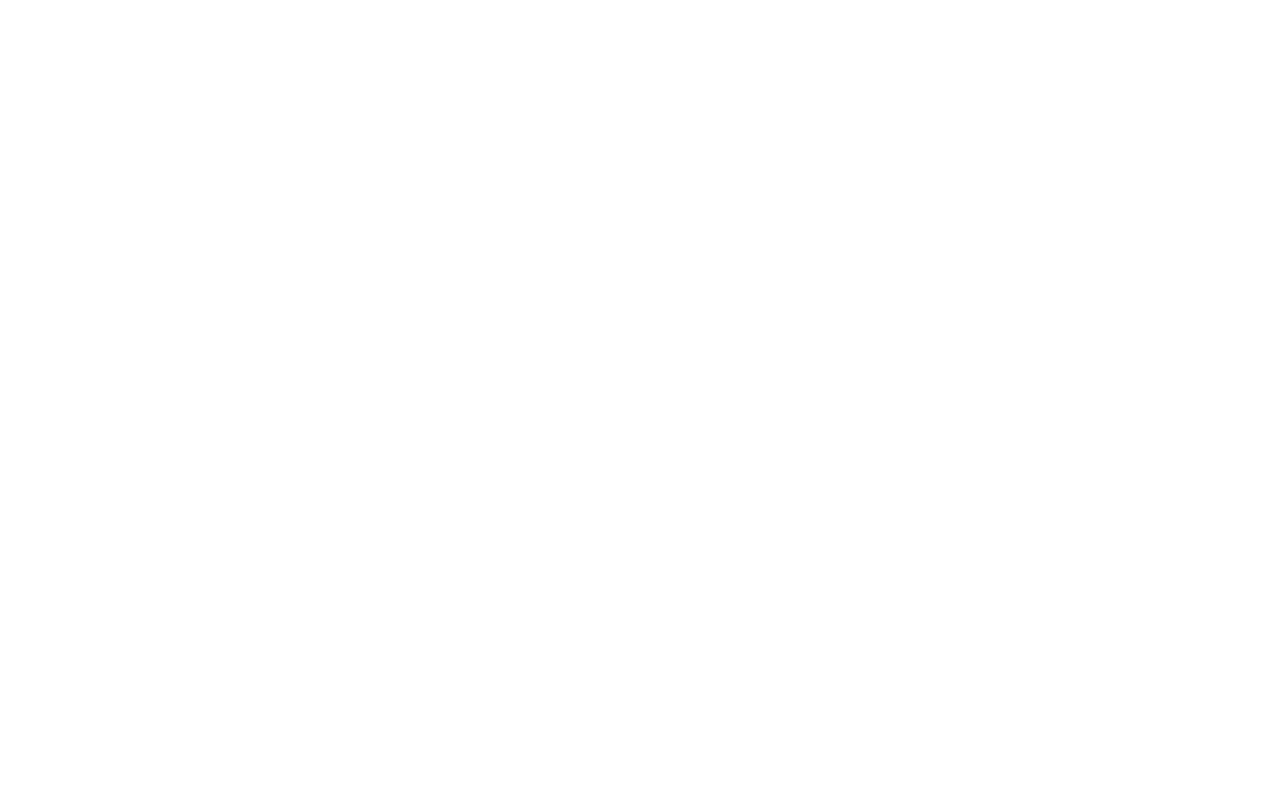
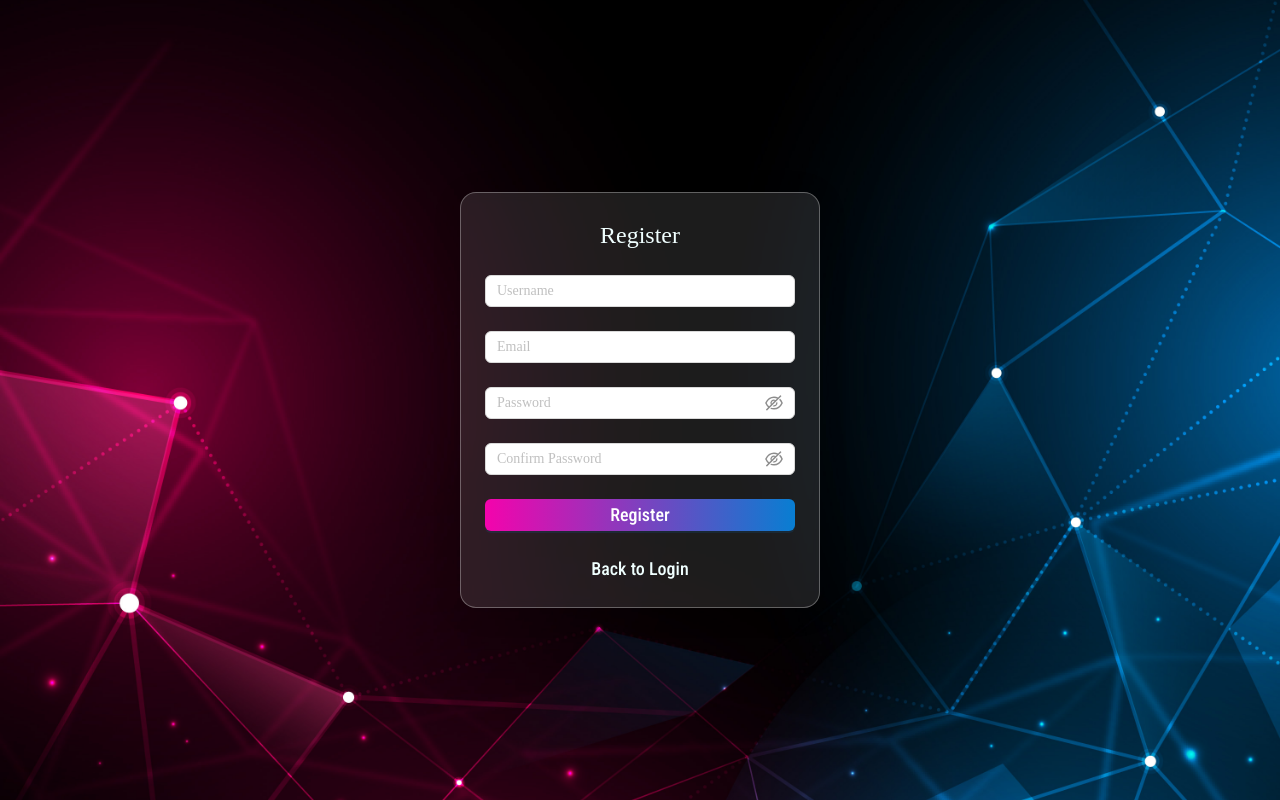
Before and after one commit to labturna/setup-demo, a React (Create React App) app: page /register in a window 1280 px wide. Before the commit this address had no page. Built offline with nearby package versions, Linux system fonts and the light colour scheme; the HTML template or start-up script is replaced by a standard one.

Commit message:
Register component added

```diff
--- a/src/App.tsx
+++ b/src/App.tsx
@@ -8,6 +8,7 @@
 import RightSideContent from "./components/RightSideContent";
 import { BrowserRouter as Router, Route, Routes } from 'react-router-dom';
 import Login from './components/Login';
+import Register from "./components/Register";
 
 const { Sider, Header, Content } = Layout;
 
@@ -18,6 +19,7 @@
     <Router>
       <Routes>
         <Route path="/login" element={<Login />} />
+        <Route path="/register" element={<Register />} />
         <Route path="/" element={
           <Layout>
             <Sider theme="light" trigger={null} collapsible collapsed={collapsed} className="sider">
--- /dev/null
+++ b/src/components/Register.tsx
@@ -0,0 +1,78 @@
+// src/components/Register.js
+import React from 'react';
+import { Button, Card, Form, Input, Space } from 'antd';
+import { Link } from 'react-router-dom';
+import '../assets/css/login.css';
+
+const Register = () => {
+    const onFinish = (values: any) => {
+        console.log('Success:', values);
+    };
+
+    const onFinishFailed = (errorInfo: any) => {
+        console.log('Failed:', errorInfo);
+    };
+
+    return (
+        <div className="login-container">
+            <Card className="login-card" style={{ width: 360 }}>
+                <h2 className="login-header">Register</h2>
+                <Form
+                    name="register"
+                    initialValues={{ remember: true }}
+                    onFinish={onFinish}
+                    onFinishFailed={onFinishFailed}
+                >
+                    <Form.Item
+                        name="username"
+                        rules={[{ required: true, message: 'Please input your username!' }]}
+                    >
+                        <Input placeholder="Username" />
+                    </Form.Item>
+                    <Form.Item
+                        name="email"
+                        rules={[{ required: true, message: 'Please input your email!' }]}
+                    >
+                        <Input placeholder="Email" />
+                    </Form.Item>
+
+                    <Form.Item
+                        name="password"
+                        rules={[{ required: true, message: 'Please input your password!' }]}
+                    >
+                        <Input.Password placeholder="Password" />
+                    </Form.Item>
+
+                    <Form.Item
+                        name="confirmPassword"
+                        rules={[
+                            { required: true, message: 'Please confirm your password!' },
+                            ({ getFieldValue }) => ({
+                                validator(_, value) {
+                                    if (!value || getFieldValue('password') === value) {
+                                        return Promise.resolve();
+                                    }
+                                    return Promise.reject(new Error('The two passwords do not match!'));
+                                },
+                            }),
+                        ]}
+                    >
+                        <Input.Password placeholder="Confirm Password" />
+                    </Form.Item>
+
+                    <Form.Item>
+                        <Button type="primary" htmlType="submit" block>
+                            Register
+                        </Button>
+                    </Form.Item>
+
+                    <Space style={{ display: 'flex', justifyContent: 'center' }}>
+                        <Link to="/login" style={{ color: '#f0ffff' }}>Back to Login</Link>
+                    </Space>
+                </Form>
+            </Card>
+        </div>
+    );
+};
+
+export default Register;
```
